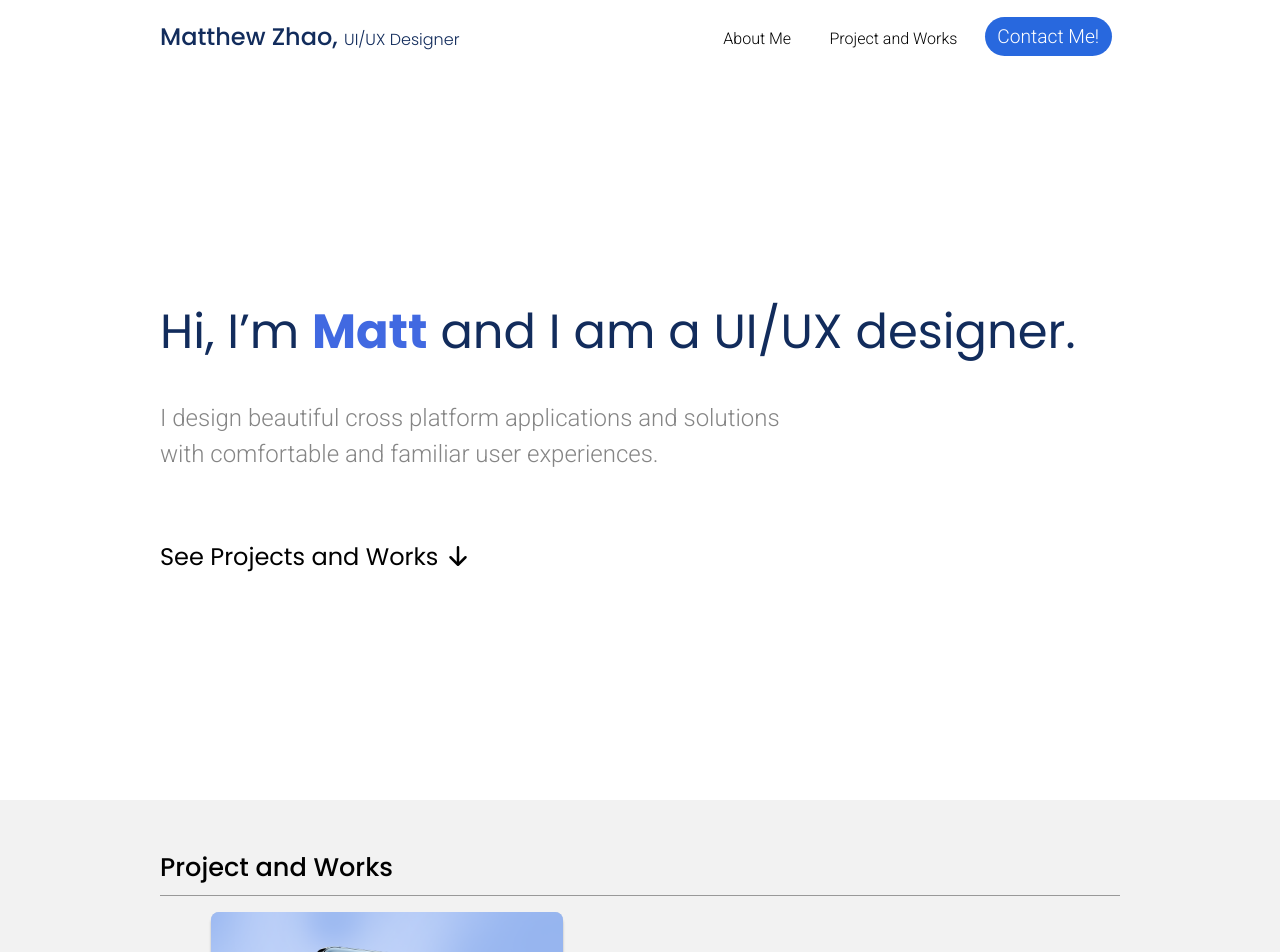
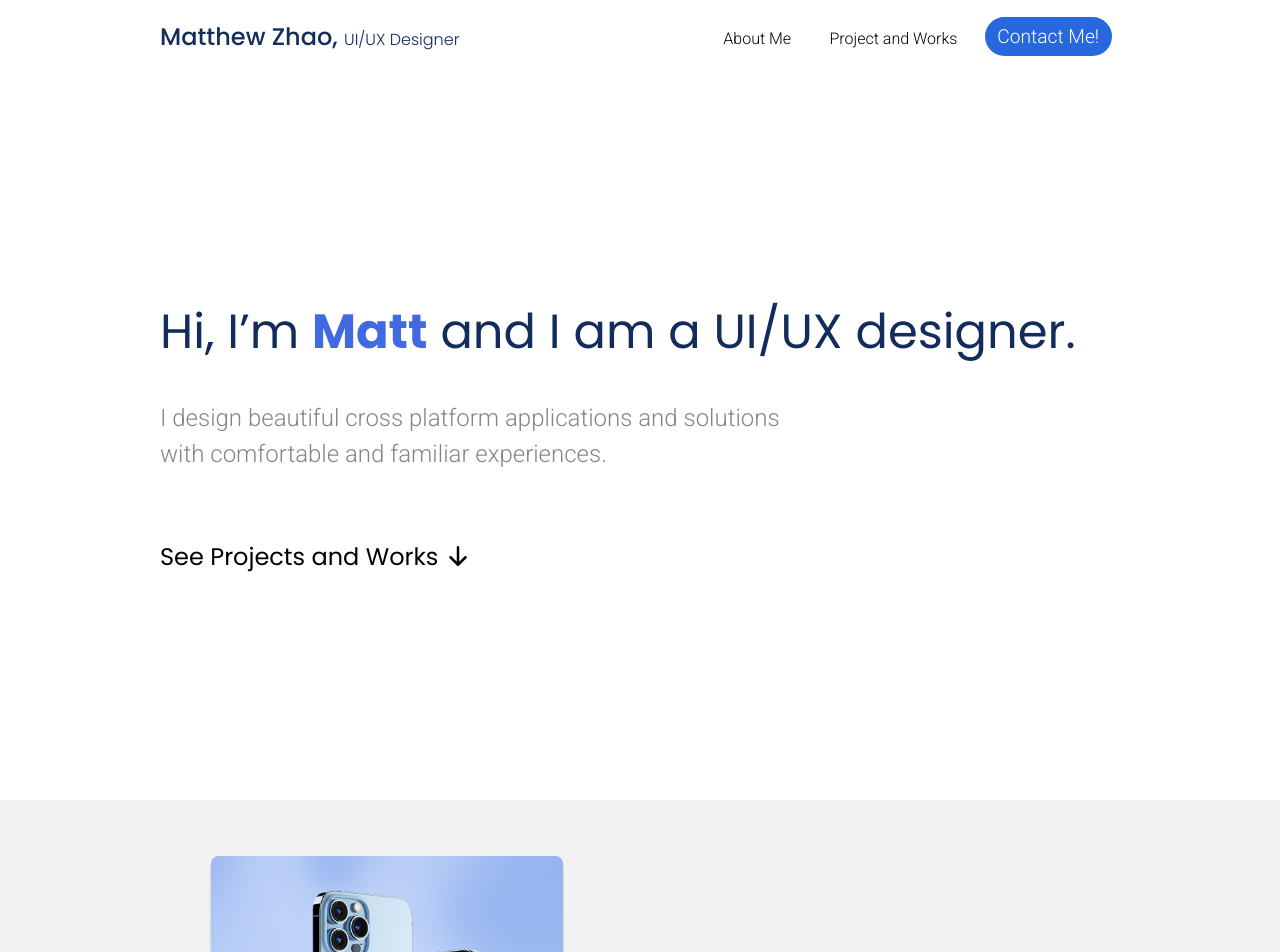
Before and after one commit to ItsMe-Matt/portfolio, a Next.js app: page / in a window 1280 px wide. Shown: the top 952 px of the page. Built offline with nearby package versions, Linux system fonts and the light colour scheme.

Commit message:
last minute changes

```diff
--- a/comps/ContentHead/index.js
+++ /dev/null
@@ -1,21 +0,0 @@
-import styled from "styled-components"
-
-export default function ContentHead({
-    title="Project Project"
-}){
-    return <div>
-        <Container>
-            {title}
-        </Container>
-    </div>
-}
-
-const Container = styled.div`
-    border-bottom: 0.08rem solid #999999;
-    font-family: Poppins;
-    font-weight: 500;
-    font-size: 1.6em;
-    padding-bottom: 1vh;
-    margin-bottom: 1vh;
-    width: 75vw;
-`
--- a/pages/index.js
+++ b/pages/index.js
@@ -4,7 +4,6 @@ import Link from 'next/link'
 import { BsArrowDownShort } from 'react-icons/bs'
 
 import ContactUI from '../comps/ContactUI';
-import ContentHead from "../comps/ContentHead";
 import HeadNav from '../comps/HeadNav'
 import Project from "../comps/Project";
 import Project2 from "../comps/Project2";
@@ -71,7 +70,7 @@ export default function Home() {
         Hi, I’m <Link href="/AboutMe"><HeroSpan title="you can click me!">Matt</HeroSpan></Link> and I am a UI/UX designer.
         </HeroH>
         <HeroP>
-        I design beautiful cross platform applications and solutions with comfortable and familiar user experiences.
+        I design beautiful cross platform applications and solutions with comfortable and familiar experiences.
         </HeroP>
         <Link href="/#projects">
           <ProjectBtn>
@@ -84,7 +83,7 @@ export default function Home() {
         </RowCenter>
       </Hero>
       <Content id="projects">
-        <ContentHead title="Project and Works"/>
+
 
 
         <Project
```
